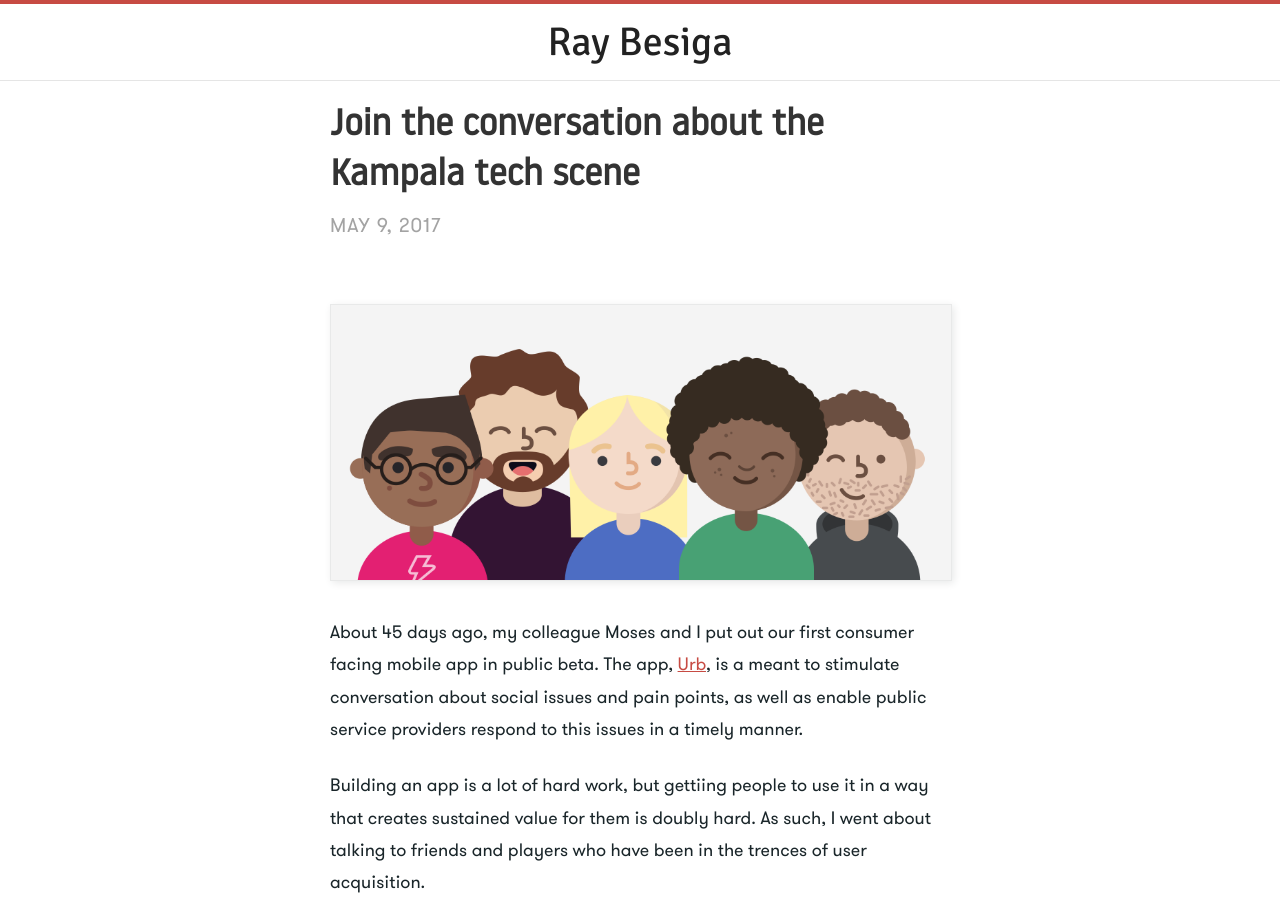
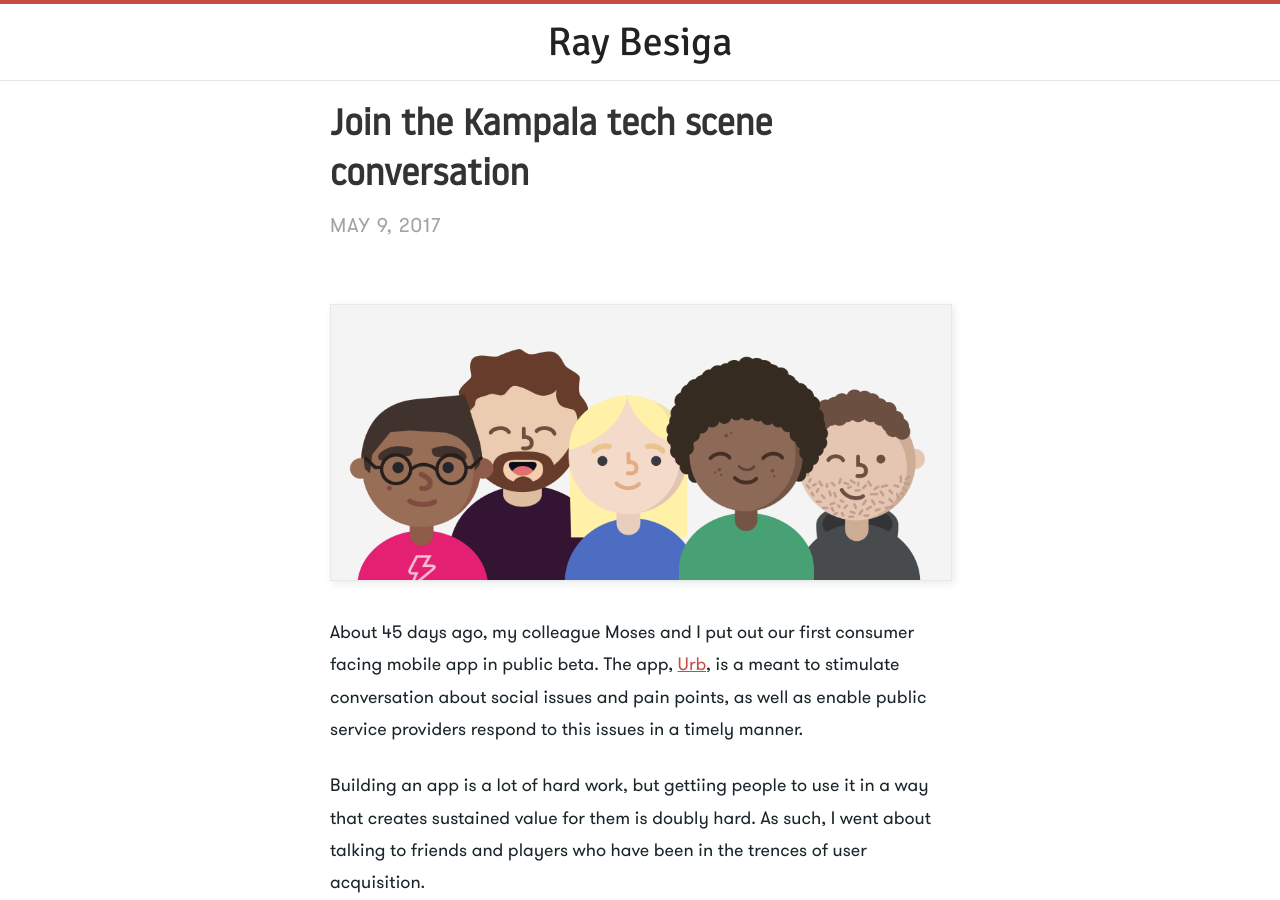
Before and after one commit to AJIT92/raybesiga.github.com, a Jekyll site: the page built from _posts/2017-05-09-conversation-tech-scene-kampala.md, in a window 1280 px wide and 900 px high. Built offline with Jekyll 4.4.1, drawn with Linux system fonts in a browser that asks for light colours; comment, search, counter and statistics services are not loaded.

Commit message:
Update to a more concise post title

```diff
--- a/_posts/2017-05-09-conversation-tech-scene-kampala.md
+++ b/_posts/2017-05-09-conversation-tech-scene-kampala.md
@@ -1,13 +1,13 @@
 ---
 layout: post
-title: "Join the conversation about the Kampala tech scene"
+title: "Join the Kampala tech scene conversation"
 category: Chat
 tags: [Kampala, Kampala Tech Scene, Public Chat]
 excerpt: Time to connect and engage
 image: /public/images/slack.png
 ---
 
-![Let’s have a conversation about tech in Kampala](/public/images/slack.png)
+![Join the Kampala tech scene conversation](/public/images/slack.png)
 
 About 45 days ago, my colleague Moses and I put out our first consumer facing mobile app in public beta. The app, [Urb](http://urb.sparkpl.ug), is a meant to stimulate conversation about social issues and pain points, as well as enable public service providers respond to this issues in a timely manner.
 
@@ -17,6 +17,6 @@ The most immediate observation from this particular excursion was how eager just
 
 As you should have inferred by now, I would love to share this wonderful network. This is why I have setup a public chat called “Tech in Kampala”. The goal is to connect creative entrepreneurs, startups, investors, design agencies, internet marketers & freelancers - all the main movers, shakers and players.
 
-![Join the conversation about tech in Kampala](/public/images/techinkampala.png)
+![Join the Kampala tech scene conversation](/public/images/techinkampala.png)
 
 Come join the conversation [here](https://techinkampala.herokuapp.com/). Cannot wait to meet you therein.
```
